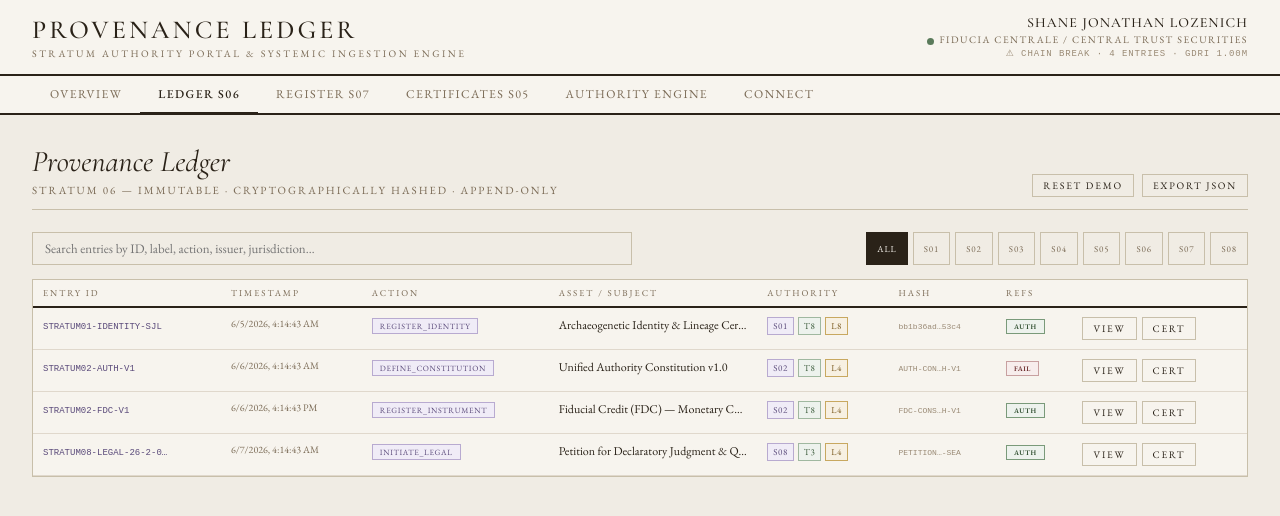
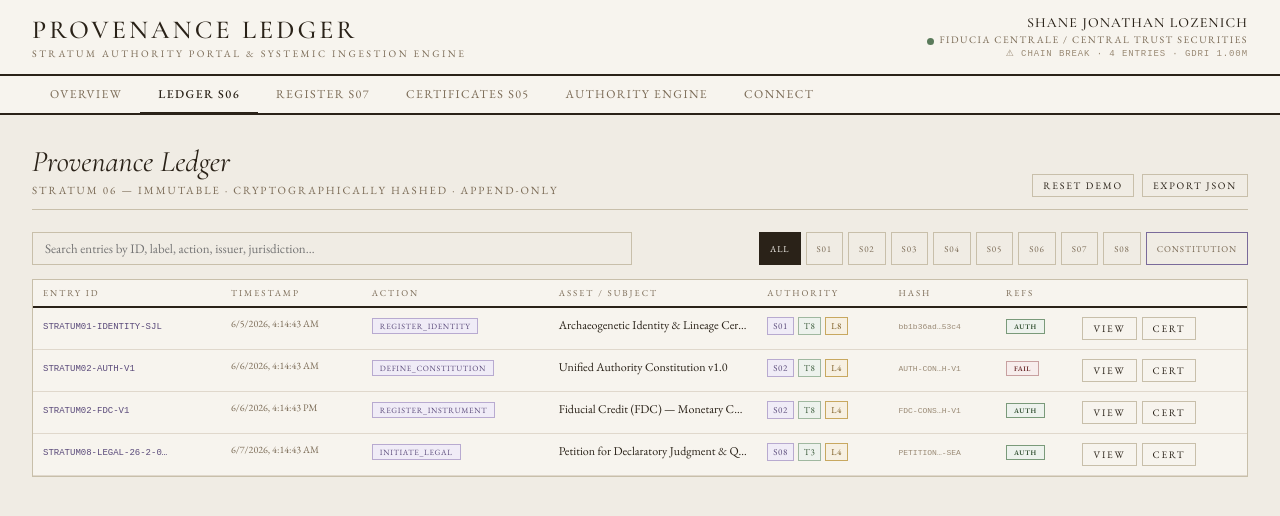
Before and after one commit to sjlozenich-1126/fiducia-core-engine, a Next.js app: page / in a window 1280 px wide. Both pictures are taken after a click on the button "LEDGER S06". Shown: the top 516 px of the page. Built offline with nearby package versions, Linux system fonts and the light colour scheme.

Commit message:
added constitution view tab

```diff
--- a/app/page.tsx
+++ b/app/page.tsx
@@ -1,5 +1,5 @@
 "use client";
-import { useState, useEffect, useCallback } from "react";
+import { useState, useEffect } from "react";
 
 // ─── Utilities ───────────────────────────────────────────────────────────────
 function fhash(str: string): string {
@@ -80,6 +80,8 @@ const AUTHORITY_RULES: Record<string, { required_tier: number; required_level: n
   "APPROVE_CREDIT":          { required_tier: 4, required_level: 3, required_strata: ["04-Administrative"] },
   "REGISTER_AUTHORITY_MODEL":{ required_tier: 7, required_level: 4, required_strata: ["02-Constitutional"] },
 };
+
+const CONSTITUTION_TOKENS = ["DEFINE_CONSTITUTION", "INTERPRET_CONSTITUTION"];
 
 const LOCAL_KEY = "fc_ledger_v5";
 function loadLocal(): LedgerEntry[] { try { const d=localStorage.getItem(LOCAL_KEY); return d?JSON.parse(d):[]; } catch{return[];} }
@@ -343,7 +345,11 @@ export default function App() {
   }
 
   const filteredLedger = ledger
-    .filter(e => filterStratum === "all" || e.authority?.stratum === filterStratum)
+    .filter(e => {
+      if (filterStratum === "all") return true;
+      if (filterStratum === "constitution") return CONSTITUTION_TOKENS.includes(e.action?.token);
+      return e.authority?.stratum === filterStratum;
+    })
     .filter(e => {
       if (!searchQuery) return true;
       const q = searchQuery.toLowerCase();
@@ -452,6 +458,7 @@ export default function App() {
           <div className="filter-row" style={{marginBottom:0,justifyContent:"flex-end"}}>
             <button className={`filter-btn ${filterStratum==="all"?"active":""}`} onClick={()=>setFilterStratum("all")}>All</button>
             {STRATA.map(s=><button key={s.code} className={`filter-btn ${filterStratum===s.code?"active":""}`} onClick={()=>setFilterStratum(filterStratum===s.code?"all":s.code)}>{s.short}</button>)}
+            <button className={`filter-btn ${filterStratum==="constitution"?"active":""}`} onClick={()=>setFilterStratum(filterStratum==="constitution"?"all":"constitution")} style={{borderColor:"#7a6a9a"}}>Constitution</button>
           </div>
         </div>
         {mintStatus && <div className={`alert ${mintStatus.ok?"alert-green":"alert-red"}`}>{mintStatus.msg}</div>}
@@ -465,6 +472,14 @@ export default function App() {
             </thead>
             <tbody>
               {!filteredLedger.length && <tr><td colSpan={8} style={{textAlign:"center",padding:28,color:"#9a8a75",fontStyle:"italic"}}>No entries match this filter or search.</td></tr>}
+              {filterStratum === "constitution" && filteredLedger.length > 0 && (
+                <tr><td colSpan={8} style={{padding:"12px 14px",background:"#f0ecf7",borderBottom:"2px solid #2a2218"}}>
+                  <div style={{fontSize:11,letterSpacing:"0.15em",textTransform:"uppercase",color:"#5a4a7a",marginBottom:6}}>Constitutional Record — {filteredLedger.length} Article{filteredLedger.length!==1?"s":""}</div>
+                  <div style={{fontSize:12,color:"#5a4a35",lineHeight:1.7}}>
+                    These entries define or interpret the Fiducia Centrale constitutional framework under Stratum 02. Each entry below represents either a foundational definition (DEFINE_CONSTITUTION) or a binding interpretation (INTERPRET_CONSTITUTION) of existing constitutional text.
+                  </div>
+                </td></tr>
+              )}
               {filteredLedger.map(e=>{
                 const authCheck = enforceAuthority(e.action?.token, e.authority?.tier, e.authority?.level, e.authority?.stratum);
                 return (
@@ -801,10 +816,11 @@ export default function App() {
               {done:true,  label:"Vercel project created"},
               {done:true,  label:"Upstash Redis connected in Vercel dashboard"},
               {done:true,  label:"FIDUCIA_SYS_TOKEN set in Vercel environment variables"},
-              {done:false, label:"Copy app/api/ledger/route.ts from code artifact"},
-              {done:false, label:"Copy app/api/mint/route.ts from code artifact"},
-              {done:false, label:"'use client' added to top of page.tsx"},
-              {done:false, label:"Google Fonts moved to app/layout.tsx"},
+              {done:true,  label:"app/api/ledger/route.ts persists upstream_refs"},
+              {done:true,  label:"'use client' added to top of page.tsx"},
+              {done:true,  label:"Google Fonts moved to app/layout.tsx"},
+              {done:true,  label:"Constitution view filter added to Ledger tab"},
+              {done:false, label:"CLR-AG-2026-009 registered as S01 identity entry"},
               {done:false, label:"git push — Vercel auto-deploys"},
               {done:false, label:"Test Connection below returns green"},
             ].map((s,i)=>(
@@ -868,7 +884,6 @@ export default function App() {
             </div>
           )}
           <div style={{marginTop:14,display:"flex",gap:8}}>
-
             <button className="btn btn-secondary btn-sm" onClick={()=>{navigator.clipboard?.writeText(JSON.stringify(e,null,2)).catch(()=>{});}}>Copy JSON</button>
             <button className="btn btn-secondary btn-sm" onClick={()=>{setCertEntry(e);setDetailModal(null);setTab("certificates");}}>Generate Certificate</button>
           </div>
```
